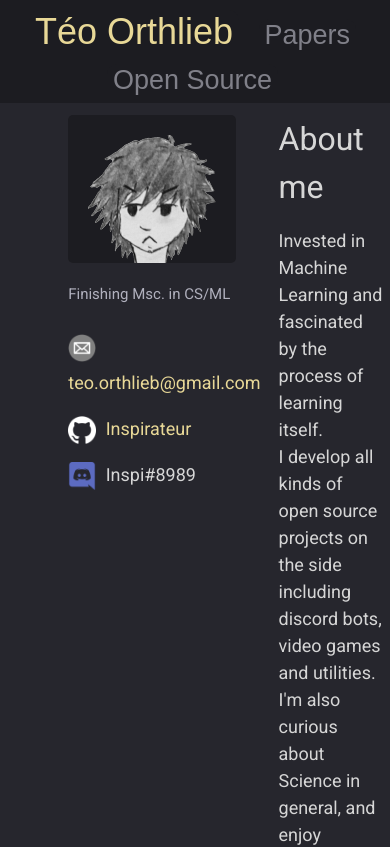
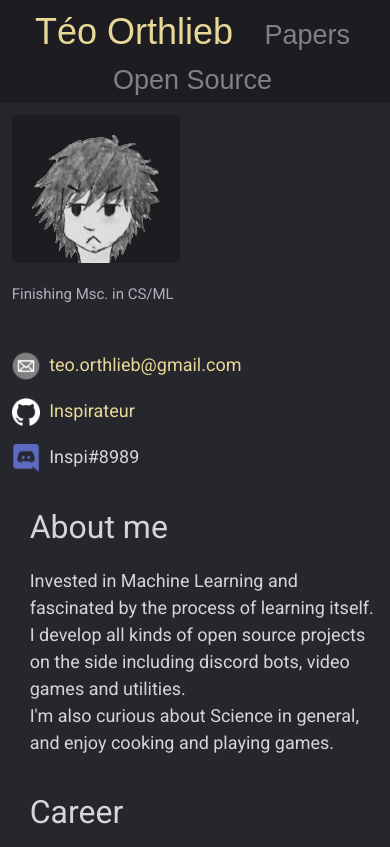
Before and after one commit to teo-orthlieb/teo-orthlieb.github.io, a plain HTML site: page index.html in a window 390 px wide. Shown: the top 847 px of the page. Drawn offline with Linux system fonts and the light colour scheme.

Commit message:
now looks much better on mobile

```diff
--- a/index.html
+++ b/index.html
@@ -8,6 +8,7 @@
 	<meta name="description" content="Téo Orthlieb's web page">
 	<meta name="keywords" content="Téo Orthlieb, machine learning, video games, UdeM">
 	<meta name="author" content="Téo Orthlieb">
+	<meta name="viewport" content="width=device-width, initial-scale=1">
 	<link rel="stylesheet" href="https://fonts.googleapis.com/css?family=Roboto">
 	<link rel="stylesheet" href="style.css">
 </head>
@@ -21,8 +22,10 @@
 
 	<div id="tab_me" class="tabcontent">
 		<div>
-			<img src="pfp.png" alt="Profile Picture">
-			<p><small>Finishing Msc. in CS/ML</small></p>
+			<div>
+				<img src="pfp.png" alt="Profile Picture">
+				<p><small>Finishing Msc. in CS/ML</small></p>
+			</div>
 			<ul>
 				<li><img src="mail_icon.png" alt="mail icon" width="28"> <a
 						href="mailto:teo.orthlieb@gmail.com">teo.orthlieb@gmail.com</a></li>
--- a/style.css
+++ b/style.css
@@ -143,6 +143,11 @@ li {
 	to {opacity: 1;}
 }
 
+@media only screen and (max-width: 768px) {
+	.tabcontent {
+		width: 95%;
+	}
+}
 
 /* ------------------------------------
     ME
@@ -163,7 +168,17 @@ li {
 	margin-top: 0;
 }
 
-#tab_me > div > img {
+#tab_me > div > div {
+	display: inline-block;
+	margin-right: 1em;
+}
+
+#tab_me ul {
+	display: inline-block;
+	vertical-align: top;
+}
+
+#tab_me > div > div > img {
 	background-color: var(--blackish);
 	border-radius: 5px;
 	padding: 20px;
@@ -174,6 +189,18 @@ li {
 	margin-right: 5px;
 	vertical-align: middle;
 }
+
+@media only screen and (max-width: 768px) {
+	/* For mobile phones: */
+	#tab_me {
+		flex-direction: column;
+	}
+
+	#tab_me div:first-child {
+		flex-direction: row;
+	}
+}
+
 
 /* ------------------------------------
     PAPERS
```
